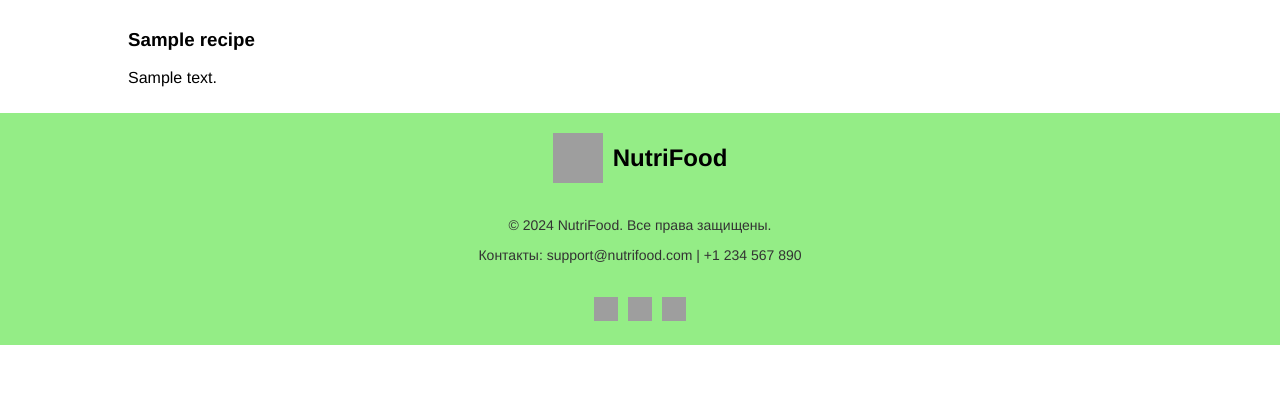
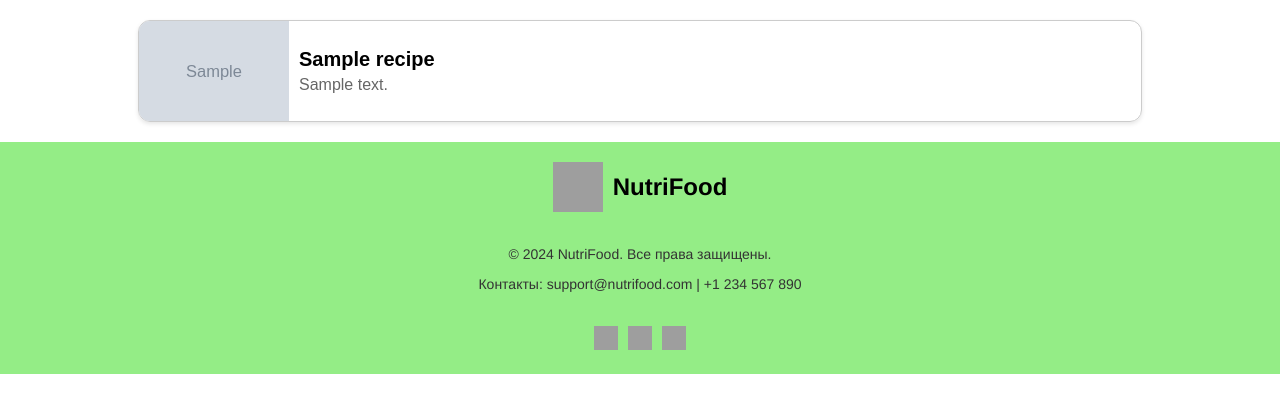
Before and after one commit to teicora/web_project, a Flask app: page /recipes in a window 1280 px wide. Shown: the part 90-503 px from the top of the page. Run offline with Flask 3, Linux system fonts and the light colour scheme; tables that the repository leaves empty hold one stand-in row (values such as "Sample post"); grey boxes marked "Sample" are stand-in pictures; some libraries are stand-ins or nearby versions; grey boxes are pictures that could not be loaded.

Commit message:
add_recipe fixed for admin fixed scroll

```diff
--- a/main.py
+++ b/main.py
@@ -54,7 +54,8 @@ def api_recipes():
     for recipe in recipes_query:
         recipes_list.append({
             "id": recipe.id,
-            "name": recipe.title,        # Возможно, recipe.title
+            "image": recipe.image,
+            "title": recipe.title,        # Возможно, recipe.title
             "description": recipe.description
             # Добавьте и другие поля по необходимости
         })
--- a/static/css/style.css
+++ b/static/css/style.css
@@ -206,7 +206,65 @@ a {
   color: black;
 }
 
-/* content ИДЕАЛЬНО СДЕЛАНО*/
+/* content-recipes */
+
+.recipes-card {
+  display: flex;
+  border: 1px solid #ccc;
+  border-radius: 12px; /* Скругление углов контейнера */
+  overflow: hidden; /* Чтобы содержимое не выходило за скруглённые границы */
+  margin: 10px;
+  box-shadow: 0 2px 4px rgba(0,0,0,0.1);
+}
+
+.recipes-image {
+  flex: 0 0 150px; /* Фиксированная ширина для изображения */
+  height: 100px;
+  overflow: hidden;
+}
+
+.recipes-image img {
+  width: 100%;
+  height: 100%;
+  object-fit: cover; /* Обеспечивает корректное заполнение контейнера */
+  display: block;
+}
+
+.recipes-info {
+  flex: 1;
+  padding: 10px;
+  display: flex;
+  flex-direction: column;
+  justify-content: center;
+}
+
+.recipes-name {
+  font-family: "Inter-Bold", sans-serif;
+  font-size: 20px;
+  margin: 0 0 5px;
+}
+
+.recipes-description {
+  font-family: "Inter-Regular", sans-serif;
+  font-size: 16px;
+  margin: 0;
+  color: #666;
+}
+
+
+.recipes-container {
+  max-height: 80vh; /* Фиксируем высоту, чтобы был виден скролл */
+  width: 80%;
+  overflow-y: auto;
+  scrollbar-width: none; /* Firefox */
+  -ms-overflow-style: none; /* Internet Explorer 10+ */
+}
+
+.recipes-container::-webkit-scrollbar {
+  display: none;
+}
+
+/* content-home ИДЕАЛЬНО СДЕЛАНО*/
 .content-title {
   font-family: var(--banner-font-family);
   font-weight: var(--banner-font-weight);
@@ -225,20 +283,8 @@ a {
   margin: 10px 0;
 }
 
-.recipes-container {
-  max-height: 80vh; /* Фиксируем высоту, чтобы был виден скролл */
-  width: 80%;
-  overflow-y: auto;
-  scrollbar-width: none; /* Firefox */
-  -ms-overflow-style: none; /* Internet Explorer 10+ */
-}
-
-.recipes-container::-webkit-scrollbar {
-  display: none;
-}
-
 /* Контейнер карточек */
-.cards {
+.home-cards {
   display: flex;
   justify-content: center;
   align-items: center;
@@ -247,7 +293,7 @@ a {
 }
 
 /* Оформление отдельной карточки */
-.cards .card {
+.home-cards .card {
   width: 250px;
   height: 350px;
   position: relative;
@@ -255,7 +301,7 @@ a {
 }
 
 /* Изображение в карточке */
-.cards .card .featured-image {
+.home-cards .card .featured-image {
   position: absolute;
   top: 0;
   left: 0;
@@ -266,7 +312,7 @@ a {
 }
 
 /* Описание карточки */
-.cards .card .card-description {
+.home-cards .card .card-description {
   position: absolute;
   top: 200px;
   left: 0;
@@ -286,7 +332,7 @@ a {
 }
 
 /* Заголовок карточки */
-.cards .card .card-description .name {
+.home-cards .card .card-description .name {
   font-family: var(--main-font-family);
   font-weight: 700;
   font-size: 24px;
@@ -295,7 +341,7 @@ a {
 }
 
 /* Описание карточки */
-.cards .card .card-description .description {
+.home-cards .card .card-description .description {
   font-family: var(--main-font-family);
   font-weight: 400;
   font-size: 16px;
@@ -306,7 +352,7 @@ a {
 }
 
 /* Контейнер для кнопки */
-.cards .card .card-description .container {
+.home-cards .card .card-description .container {
   display: flex;
   justify-content: center;
   align-items: center;
@@ -316,7 +362,7 @@ a {
 }
 
 /* Кнопка - фиксированный квадрат */
-.cards .card .card-description .container .btn {
+.home-cards .card .card-description .container .btn {
   display: flex;
   justify-content: center;
   align-items: center;
@@ -328,7 +374,7 @@ a {
 }
 
 /* Текст внутри кнопки */
-.cards .card .card-description .container .btn .text {
+.home-cards .card .card-description .container .btn .text {
   font-family: var(--main-font-family);
   font-weight: 700;
   font-size: 16px;
--- a/static/js/scroll.js
+++ b/static/js/scroll.js
@@ -26,8 +26,13 @@ document.addEventListener("DOMContentLoaded", () => {
         const recipeElement = document.createElement("div");
         recipeElement.className = "recipe";
         recipeElement.innerHTML = `
-          <h3><a href="/recipe/${recipe.id}">${recipe.name}</a></h3>
-          <p>${recipe.description}</p>
+          <div class="recipes-card">
+            <img class="recipes-image" src="${ recipe.image }">
+            <div class="recipes-info">
+              <h3 class="recipes-name">${ recipe.title }</h3>
+              <p class="recipes-description">${ recipe.description }</p>
+            </div>
+          </div>
         `;
         container.appendChild(recipeElement);
       });
--- a/templates/home.html
+++ b/templates/home.html
@@ -43,15 +43,15 @@
     {% block content %}
     <div class="frame">
       <div class="content-title">{{ title }}</div>
-      <div class="cards">
+      <div class="home-cards">
         {% for recipe in recipes %}
         <div class="card">
           <div class="card-description">
             <div class="name"><a href="/recipe/{{ recipe.id }}">{{ recipe.title }}</a></div>
             <div class="description">{{ recipe.description }}</div>
             <div class="container">
-              <div class="btn"><div class="text">{{ recipe.time }}</div></div>
-              <div class="btn"><div class="text">{{ recipe.kcal }}</div></div>
+              <div class="btn"><div class="text">{{ recipe.time }} мин</div></div>
+              <div class="btn"><div class="text">{{ recipe.kcal }} ккал</div></div>
               <div class="btn" id="likeButton"><div class="text">{{ recipe.likes }}</div></div>
             </div>
           </div>
--- a/templates/recipes.html
+++ b/templates/recipes.html
@@ -8,9 +8,12 @@
   <div class="recipes-container">
     <!-- Первые рецепты, отрендеренные на сервере -->
     {% for recipe in recipes %}
-      <div class="recipe">
-        <h3><a href="/recipe/{{ recipe.id }}">{{ recipe.title }}</a></h3>
-        <p>{{ recipe.description }}</p>
+        <div class="recipes-card">
+        <img class="recipes-image" src="{{ recipe.image }}">
+        <div class="recipes-info">
+          <h3 class="recipes-name">{{ recipe.title }}</h3>
+          <p class="recipes-description">{{ recipe.description }}</p>
+        </div>
       </div>
     {% endfor %}
   </div>
```
Also changed, not shown: admin.py (+11 -9 lines).
